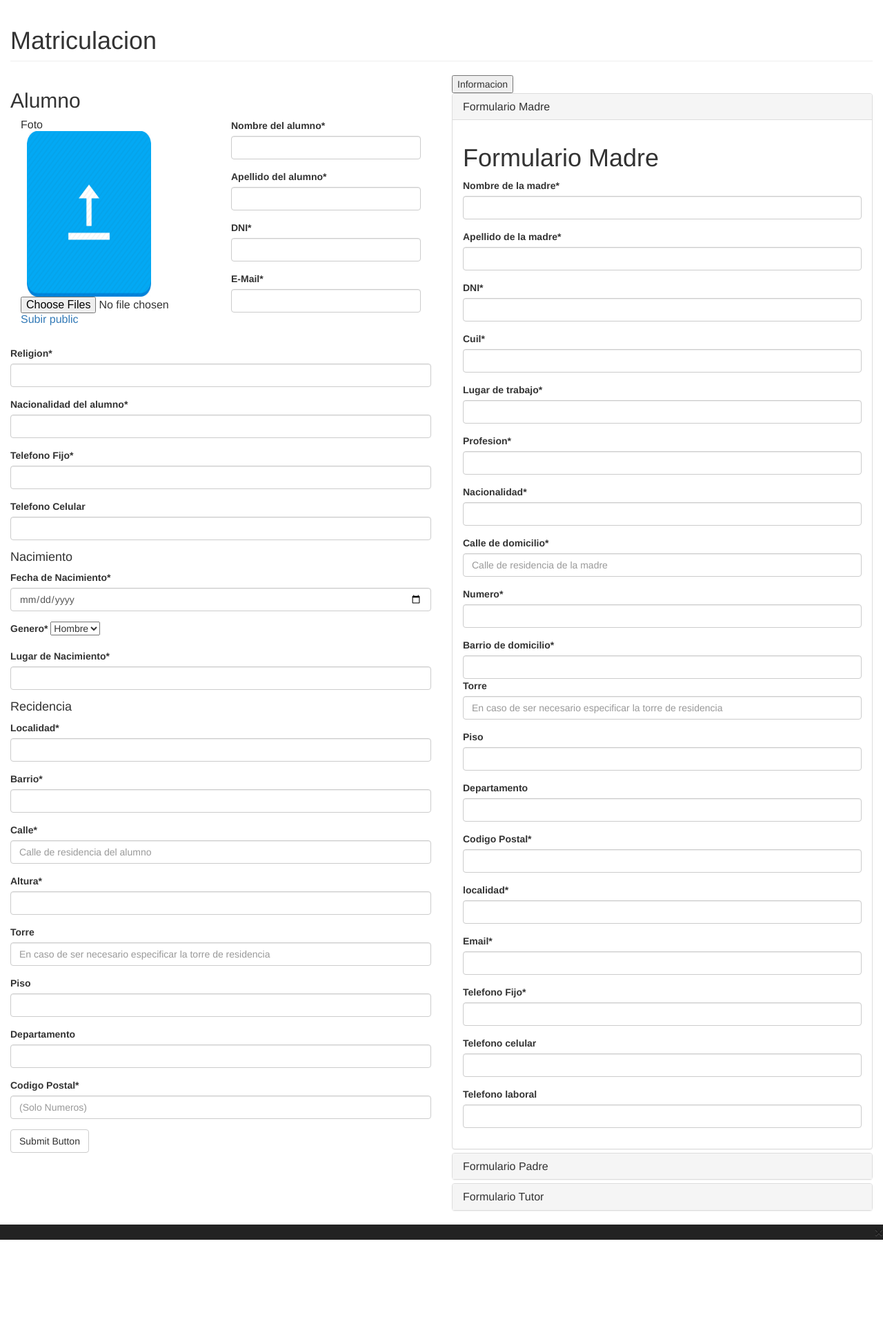
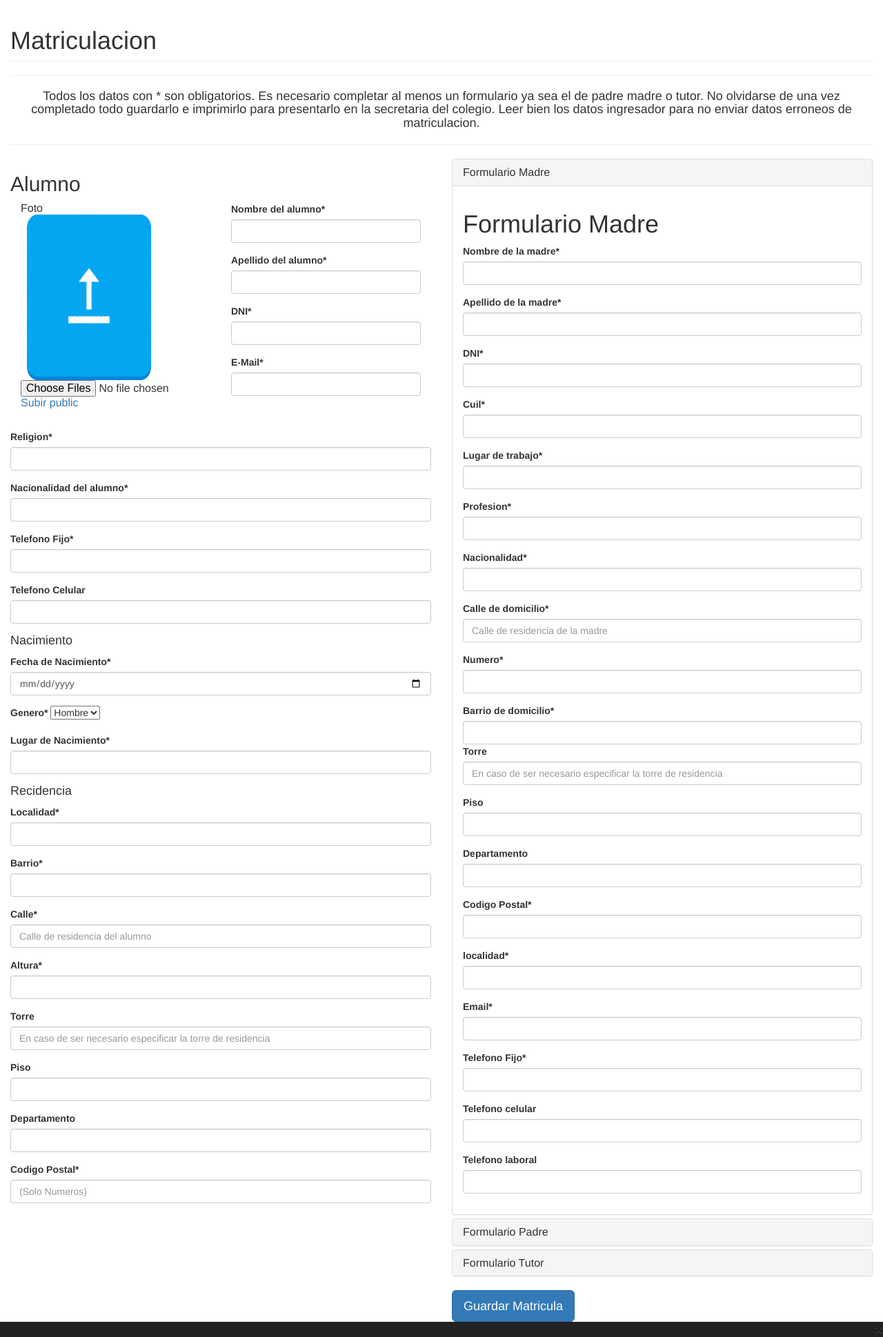
Before and after one commit to JavierCoggiola/Solcito, a Django app: page / in a window 1280 px wide. Shown: the part 51-1989 px from the top of the page at 69% size. Before the commit the page ends 1848 px from the top, so only its background shows below. Run offline with Django 3.2, Linux system fonts and the light colour scheme; some libraries are stand-ins or nearby versions.

Commit message:
cosas de las matricula

```diff
--- a/Solcito/templates/matricular.html
+++ b/Solcito/templates/matricular.html
@@ -125,8 +125,13 @@
                             <h1 class="page-header">
                                 Matriculacion
                             </h1>
+<hr>
+
+                           <h4> <p class="text-center">Todos los datos con  * son obligatorios. Es necesario completar al menos un formulario ya sea el de padre madre o tutor. No olvidarse de una vez completado todo guardarlo e imprimirlo para presentarlo en la secretaria del colegio. Leer bien los datos ingresador para no enviar datos erroneos de matriculacion.</p></h4>
+          <hr>
 
                         </div>
+
                     </div>
                     <!-- /.row -->
 
@@ -256,19 +261,8 @@
 
 
                             </form>
-                            <button id="submit_matricula" class="btn btn-default">Submit Button</button>
                         </div>
                         <div class="col-lg-6">
-                            <button data-toggle="collapse" data-target="#demo">Informacion</button>
-
-                            <div id="demo" class="collapse">
-                                <P ALIGN=center>
-                                    Es necesario completar al menos un formulario ya sea el de padre madre o tutor.
-                                    Todos los datos con  * son obligatorios.
-                                    No olvidarse de una vez completado todo Guardarlo e imprimirlo para presentarlo en la secretaria del colegio.
-                                    Leer bien los datos ingresador para no enviar datos erroneos de matriculacion.
-                                </P>
-                            </div>
 
 
 
@@ -600,7 +594,9 @@
                                                         </div>
                                                 </div>
                                             </div>
+
                                         </div>
+                            <button id="submit_matricula" class="btn btn-primary btn-lg">Guardar Matricula</button>
 
 
                                     </div>
```
